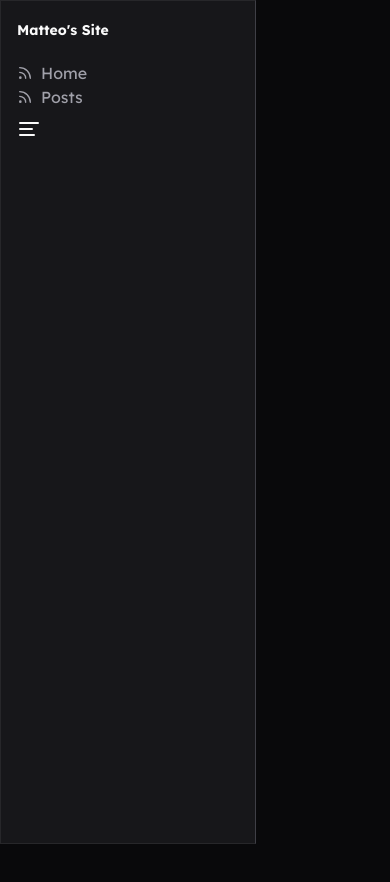
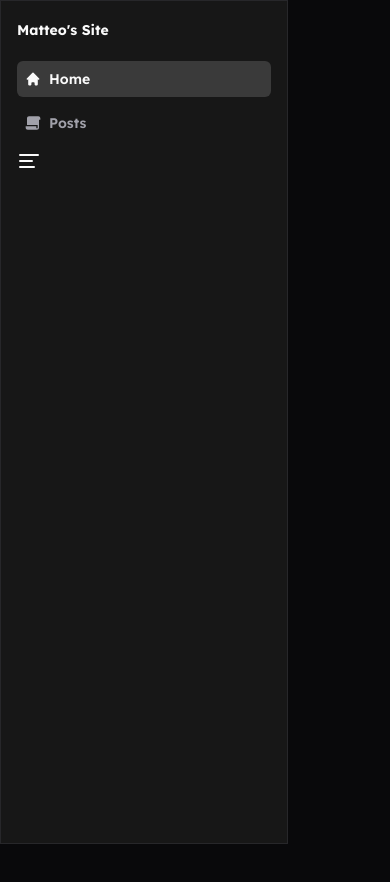
Before and after one commit to rainnfx/site, a Next.js app: page / in a window 390 px wide. Shown: the top 882 px of the page. Built offline with nearby package versions, Linux system fonts and the light colour scheme.

Commit message:
further changes, desktop navbar logic finalized. need to make mobile friendly.

```diff
--- a/package.json
+++ b/package.json
@@ -10,6 +10,7 @@
     "prettier": "pnpx prettier --write ."
   },
   "dependencies": {
+    "@radix-ui/react-separator": "^1.1.0",
     "@radix-ui/react-slot": "^1.0.2",
     "class-variance-authority": "^0.7.0",
     "clsx": "^2.1.1",
@@ -17,6 +18,7 @@
     "next": "^14.2.15",
     "react": "^18",
     "react-dom": "^18",
+    "react-icons": "^5.3.0",
     "rehype-autolink-headings": "^7.1.0",
     "rehype-pretty-code": "^0.13.2",
     "rehype-slug": "^6.0.0",
@@ -25,7 +27,7 @@
     "tailwindcss-animate": "^1.0.7"
   },
   "devDependencies": {
-    "@types/node": "^20",
+    "@types/node": "^20.16.12",
     "@types/react": "^18",
     "@types/react-dom": "^18",
     "eslint": "^8",
--- a/src/app/posts/page.tsx
+++ b/src/app/posts/page.tsx
@@ -5,6 +5,7 @@ import { blogs as allBlogs } from "#site/content";
 import Image from "next/image";
 import Link from "next/link";
 import { formatDate } from "@/lib/utils";
+import { Separator } from "@/components/ui/separator";
 
 export const metadata: Metadata = {
   title: "Blog",
@@ -29,6 +30,11 @@ export default function BlogPage() {
               key={blog.slug}
               className="group relative flex flex-col space-y-2 mb-7"
             >
+              {blog.date && (
+                <p className="text-sm text-muted-foreground">
+                  {formatDate(blog.date)}
+                </p>
+              )}
               <h2 className="text-2xl font-extrabold text-primary">
                 {blog.title}
               </h2>
@@ -36,15 +42,10 @@ export default function BlogPage() {
                 <p className="text-muted-foreground">{blog.description}</p>
               )}
 
-              {blog.date && (
-                <p className="text-sm text-muted-foreground">
-                  {formatDate(blog.date)}
-                </p>
-              )}
-
               <Link href={blog.slug} className="absolute inset-0">
                 <span className="sr-only">View Article</span>
               </Link>
+              <Separator />
             </article>
           ))}
         </div>
--- a/src/components/header-nav.tsx
+++ b/src/components/header-nav.tsx
@@ -14,10 +14,12 @@ export default function HeaderNav() {
           key={item.label + item.path}
           href={item.path}
           className={cn(
-            " font-normal text-primary transition-colors flex items-center",
-            `/${segment}` === item.path
-              ? "text-primary"
-              : "text-muted-foreground"
+            "font-semibold text-sm flex items-center hover:bg-foreground/15 ease-in-out mt-2 p-2 rounded-md",
+            (segment === null || segment === "") && item.path === "/"
+              ? "bg-foreground/15"
+              : `/${segment}` === item.path
+                ? "bg-foreground/15"
+                : "text-muted-foreground"
           )}
         >
           <item.icon className="mr-2 size-4" />
--- a/src/components/site-header.tsx
+++ b/src/components/site-header.tsx
@@ -12,7 +12,10 @@ export default function SiteHeader() {
   const [isMobileOpen, setIsMobileOpen] = useState(false);
   return (
     <header className="flex-col">
-      <div className="flex-col bg-zinc-800/50 w-64 h-screen border border-r-zinc-700 p-4">
+      <div
+        className="flex-col w-72 h-screen border border-r-zinc-800 p-4"
+        style={{ backgroundColor: "var(--sidebarmain)" }}
+      >
         <div className="flex-col">
           <Link href="/" className="flex-col">
             <span className="text-sm font-bold">{siteConfig.name}</span>
--- /dev/null
+++ b/src/components/ui/separator.tsx
@@ -0,0 +1,31 @@
+"use client"
+
+import * as React from "react"
+import * as SeparatorPrimitive from "@radix-ui/react-separator"
+
+import { cn } from "@/lib/utils"
+
+const Separator = React.forwardRef<
+  React.ElementRef<typeof SeparatorPrimitive.Root>,
+  React.ComponentPropsWithoutRef<typeof SeparatorPrimitive.Root>
+>(
+  (
+    { className, orientation = "horizontal", decorative = true, ...props },
+    ref
+  ) => (
+    <SeparatorPrimitive.Root
+      ref={ref}
+      decorative={decorative}
+      orientation={orientation}
+      className={cn(
+        "shrink-0 bg-border",
+        orientation === "horizontal" ? "h-[1px] w-full" : "h-full w-[1px]",
+        className
+      )}
+      {...props}
+    />
+  )
+)
+Separator.displayName = SeparatorPrimitive.Root.displayName
+
+export { Separator }
--- a/src/constants/index.ts
+++ b/src/constants/index.ts
@@ -1,10 +1,12 @@
 import { Icons } from "@/components/icons";
 import { siteConfig } from "@/config/site";
-import { Bot, Rss } from "lucide-react";
+import { Bot, Newspaper, Rss } from "lucide-react";
+import { HiHome, HiNewspaper } from "react-icons/hi";
+import { RiFilePaper2Fill } from "react-icons/ri";
 
 export const NAV_LIST = [
-  { label: "Home", path: "/", icon: Rss },
-  { label: "Posts", path: "/posts", icon: Rss },
+  { label: "Home", path: "/", icon: HiHome },
+  { label: "Posts", path: "/posts", icon: RiFilePaper2Fill },
 ];
 
 export const SOCIALS = [
--- a/src/styles/globals.css
+++ b/src/styles/globals.css
@@ -29,6 +29,7 @@
     --chart-3: 197 37% 24%;
     --chart-4: 43 74% 66%;
     --chart-5: 27 87% 67%;
+    --sidebarmain: #171717; /* Your custom color */
   }
 
   .dark {
```
Also changed, not shown: 2 other files (tests, documents, lock files or other folders).
